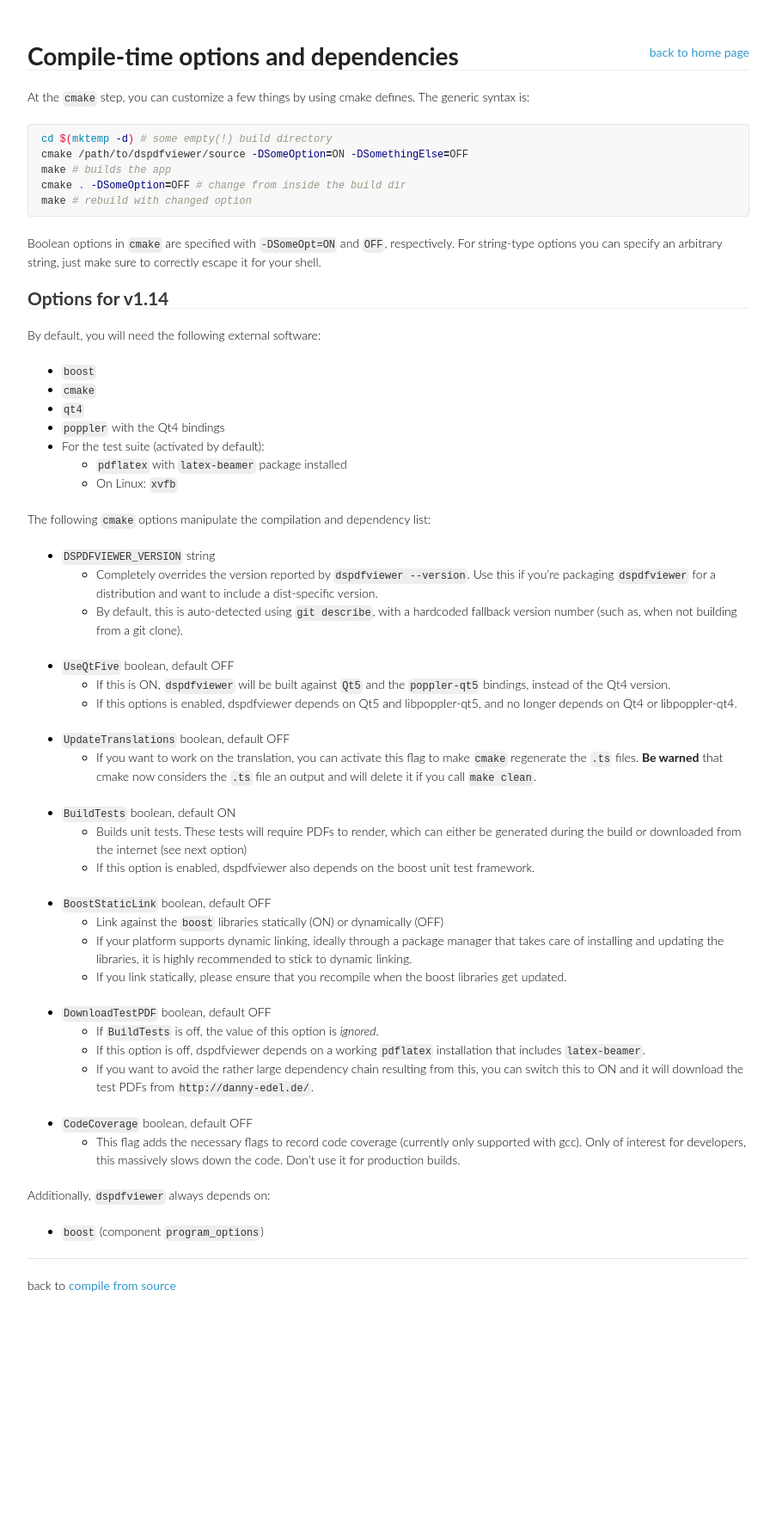
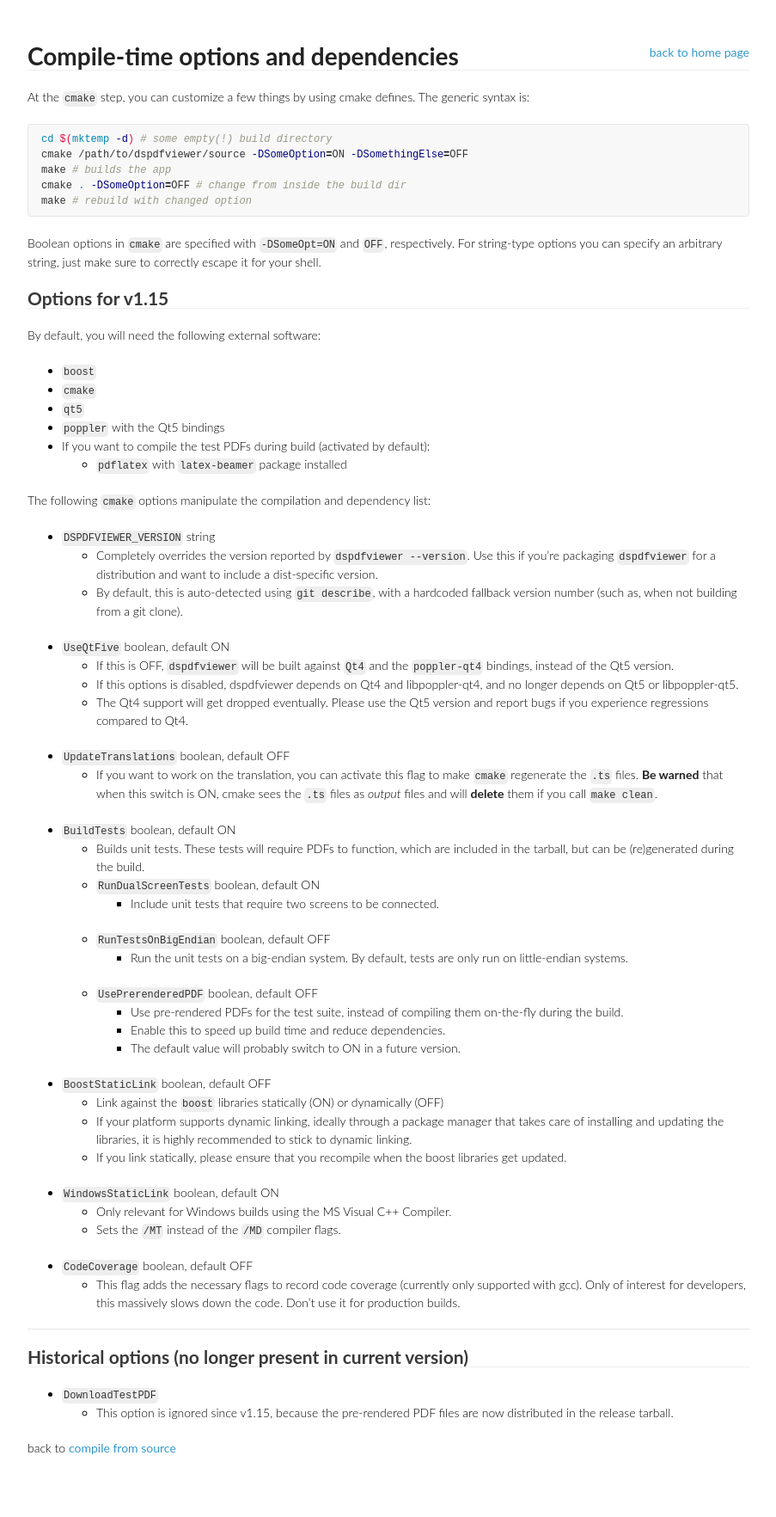
Before and after one commit to dannyedel/dspdfviewer, a Jekyll site: the page built from installation/source/options.md, in a window 1280 px wide. Shown: the whole page at 86% size, without its empty margins (188-1091 px from the left). Built offline with Jekyll 4.4.1, drawn with Linux system fonts in a browser that asks for light colours; before the commit the page ends 1575 px from its top, so only the background shows below that.

Commit message:
Update options list for v1.15

```diff
--- a/installation/source/options.md
+++ b/installation/source/options.md
@@ -17,17 +17,16 @@
 For string-type options you can specify an arbitrary string, just make sure to correctly
 escape it for your shell.
 
-## Options for v1.14
+## Options for v1.15
 
 By default, you will need the following external software:
 
 * `boost`
 * `cmake`
-* `qt4`
-* `poppler` with the Qt4 bindings
-* For the test suite (activated by default):
+* `qt5`
+* `poppler` with the Qt5 bindings
+* If you want to compile the test PDFs during build (activated by default):
   * `pdflatex` with `latex-beamer` package installed
-  * On Linux: `xvfb`
 
 The following `cmake` options manipulate the compilation and dependency list:
 
@@ -37,22 +36,31 @@
   to include a dist-specific version.
   * By default, this is auto-detected using `git describe`, with a hardcoded
   fallback version number (such as, when not building from a git clone).
-* `UseQtFive` boolean, default OFF
-  * If this is ON, `dspdfviewer` will be built against `Qt5` and the
-  `poppler-qt5` bindings, instead of the Qt4 version.
-  * If this options is enabled, dspdfviewer depends on Qt5 and libpoppler-qt5,
-  and no longer depends on Qt4 or libpoppler-qt4.
+* `UseQtFive` boolean, default ON
+  * If this is OFF, `dspdfviewer` will be built against `Qt4` and the
+  `poppler-qt4` bindings, instead of the Qt5 version.
+  * If this options is disabled, dspdfviewer depends on Qt4 and libpoppler-qt4,
+  and no longer depends on Qt5 or libpoppler-qt5.
+  * The Qt4 support will get dropped eventually.  Please use the Qt5
+  version and report bugs if you experience regressions compared to Qt4.
 * `UpdateTranslations` boolean, default OFF
   * If you want to work on the translation, you can activate this flag
   to make `cmake` regenerate the `.ts` files.
-  **Be warned** that cmake now considers the `.ts` file an output and
-  will delete it if you call `make clean`.
+  **Be warned** that when this switch is ON, cmake sees the `.ts` files
+  as *output* files and will **delete** them if you call `make clean`.
 * `BuildTests` boolean, default ON
-  * Builds unit tests.  These tests will require PDFs to render, which
-  can either be generated during the build or downloaded from the internet
-  (see next option)
-  * If this option is enabled, dspdfviewer also depends on the boost unit
-  test framework.
+  * Builds unit tests.  These tests will require PDFs to function, which
+  are included in the tarball, but can be (re)generated during the build.
+  * `RunDualScreenTests` boolean, default ON
+    * Include unit tests that require two screens to be connected.
+  * `RunTestsOnBigEndian` boolean, default OFF
+    * Run the unit tests on a big-endian system.  By default, tests are
+      only run on little-endian systems.
+  * `UsePrerenderedPDF` boolean, default OFF
+    * Use pre-rendered PDFs for the test suite, instead of compiling them
+      on-the-fly during the build.
+    * Enable this to speed up build time and reduce dependencies.
+    * The default value will probably switch to ON in a future version.
 * `BoostStaticLink` boolean, default OFF
   * Link against the `boost` libraries statically (ON) or dynamically (OFF)
   * If your platform supports dynamic linking, ideally through a package manager
@@ -60,21 +68,22 @@
   recommended to stick to dynamic linking.
   * If you link statically, please ensure that you recompile when the boost
   libraries get updated.
-* `DownloadTestPDF` boolean, default OFF
-  * If `BuildTests` is off, the value of this option is *ignored*.
-  * If this option is off, dspdfviewer depends on a working `pdflatex` installation
-  that includes `latex-beamer`.
-  * If you want to avoid the rather large dependency chain resulting from this, you can switch
-  this to ON and it will download the test PDFs from `http://danny-edel.de/`.
+* `WindowsStaticLink` boolean, default ON
+  * Only relevant for Windows builds using the MS Visual C++ Compiler.
+  * Sets the `/MT` instead of the `/MD` compiler flags.
 * `CodeCoverage` boolean, default OFF
   * This flag adds the necessary flags to record code coverage (currently
   only supported with gcc).  Only of interest for developers, this massively
   slows down the code.  Don't use it for production builds.
 
-Additionally, `dspdfviewer` always depends on:
-
-* `boost` (component `program_options`)
 
 ---
 
+## Historical options (no longer present in current version)
+
+* `DownloadTestPDF`
+  * This option is ignored since v1.15,
+    because the pre-rendered PDF files are now distributed in
+    the release tarball.
+
 back to [compile from source](/installation/)
```
